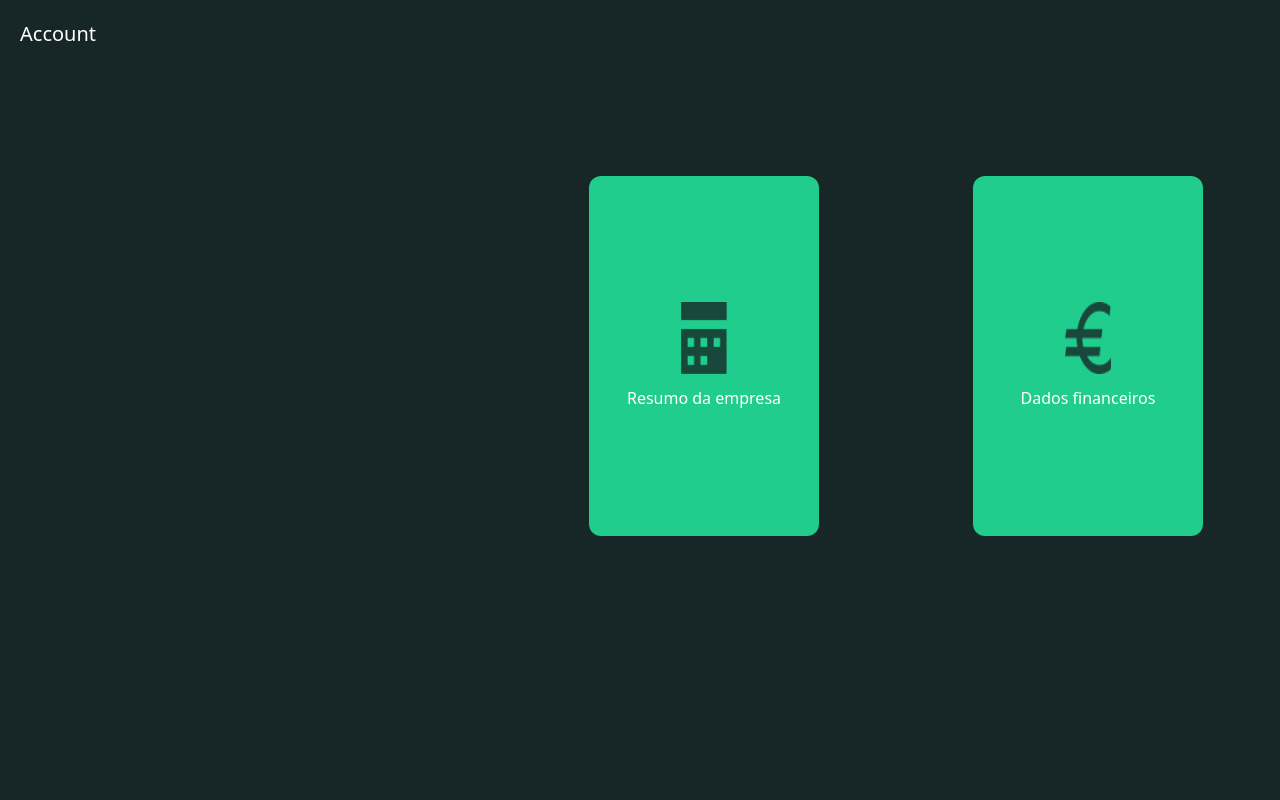
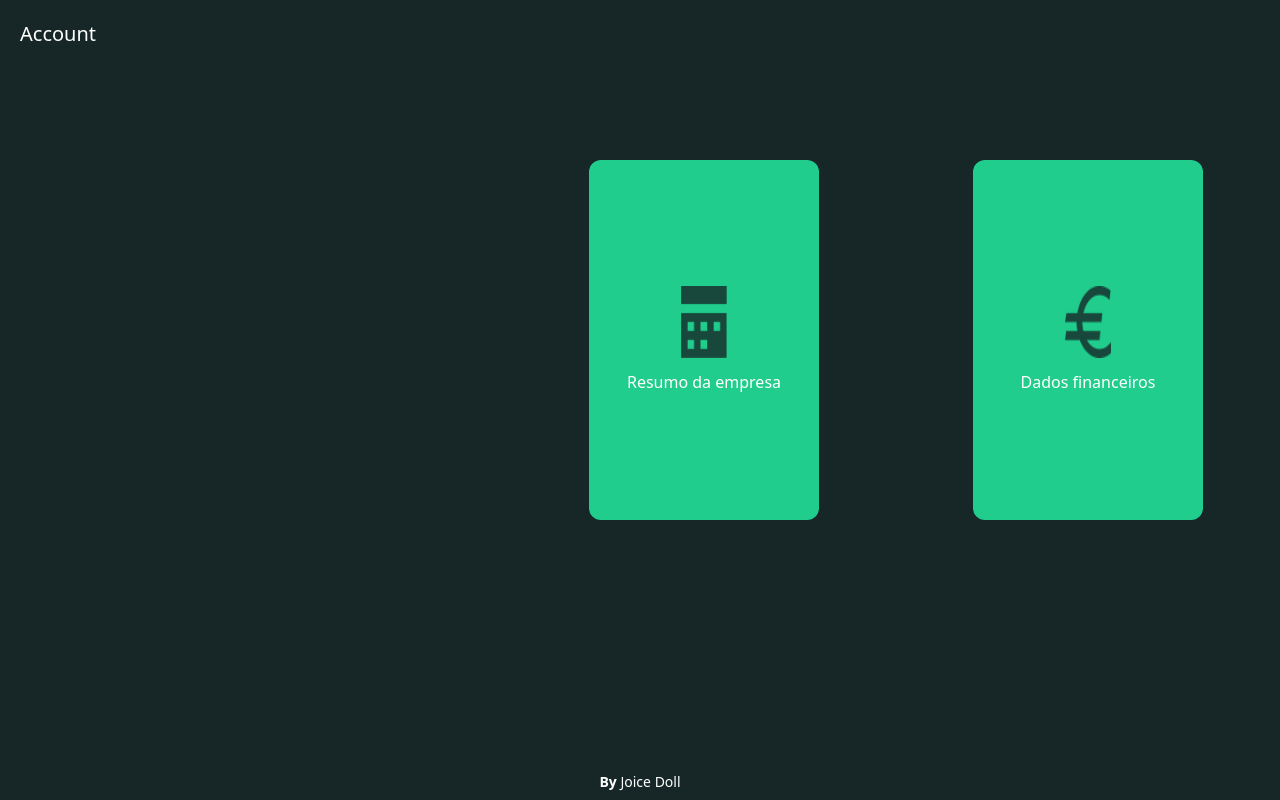
Before and after one commit to JoiceDoll/stock-exchange, a React (Vite) app in the folder Client/: page / in a window 1280 px wide. Built offline with nearby package versions, Linux system fonts and the light colour scheme; no server answers.

Commit message:
feat: footer style created at home

```diff
--- a/Client/src/pages/home/index.tsx
+++ b/Client/src/pages/home/index.tsx
@@ -5,12 +5,12 @@ import { EnterpriseIcon, EuroIcon } from "../../shared";
 function Home() {
   return (
     <>
-      <div className="bg-custom-home-background w-screen h-screen">
+      <div className="bg-custom-home-background w-screen h-screen flex flex-col">
         <div className="w-screen h-20">
           <p className="p-5 text-xl text-white">Account</p>
         </div>
 
-        <div className="w-[60%] h-[45%] flex justify-around absolute right-0 top-44 cursor-pointer ">
+        <div className="w-[60%] h-[45%] flex justify-around absolute right-0 top-40 cursor-pointer ">
           <Link to="/companySummary" className="w-[30%]">
             <div className="w-[100%] h-[100%] bg-custom-card rounded-xl flex justify-center hover:bg-custom-hover-green">
               <div className="flex flex-col justify-center align-middle w-[100%] gap-3">
@@ -35,6 +35,11 @@ function Home() {
             </div>
           </Link>
         </div>
+        <div className="w-[100%] absolute bottom-0">
+          <p className="text-center text-sm p-2 text-white">
+            <span className="font-bold">By</span> Joice Doll
+          </p>
+        </div>
       </div>
     </>
   );
--- a/Client/src/routes.tsx
+++ b/Client/src/routes.tsx
@@ -4,7 +4,7 @@ import App from "./App.tsx";
 
 import { BrowserRouter, Routes, Route } from "react-router-dom";
 import Home from "./pages/home";
-import Ticket from "./pages/findTicket";
+import Ticket from "./pages/companySummary/index.tsx";
 
 export default function Router() {
   return (
```
Also changed, not shown: Client/src/pages/companySummary/index.tsx (renamed from Client/src/pages/findTicket/index.tsx).
